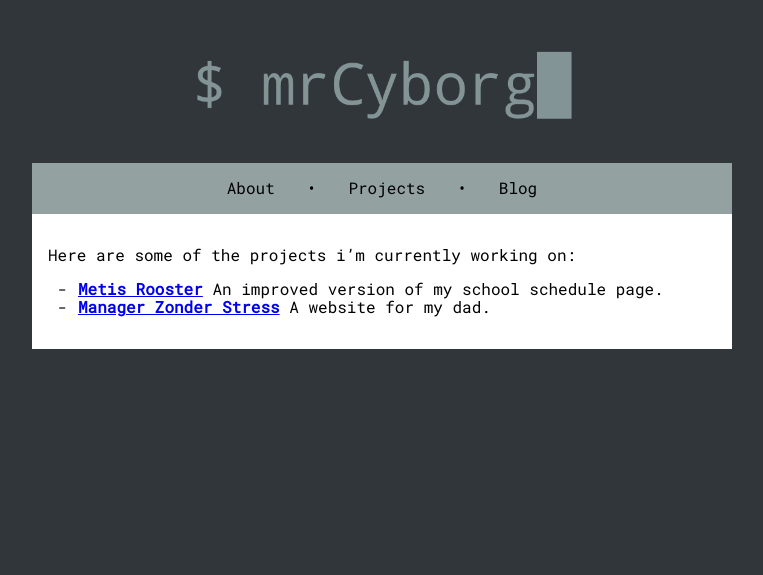
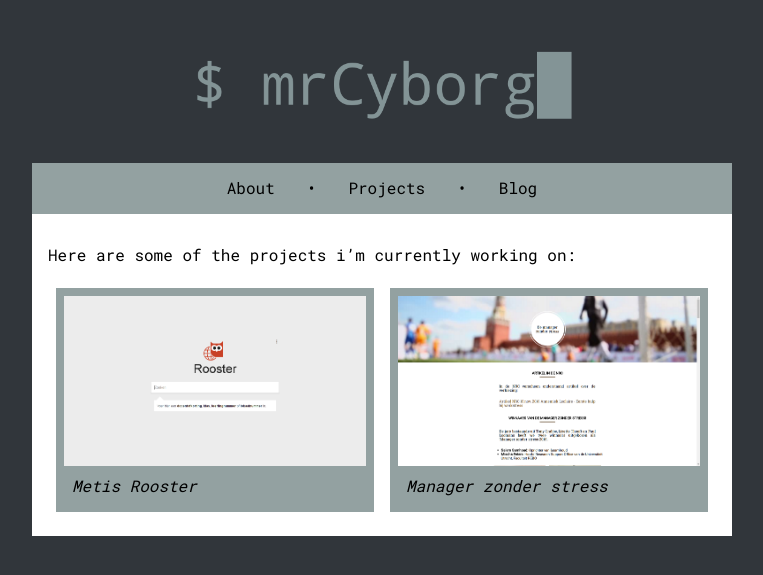
Before and after one commit to vcastilh/translation-noahMakefile, a Jekyll site: the page built from projects.md, in a window 1280 px wide. Shown: the top 575 px of the page, without its empty margins (258-1021 px from the left). Built offline with Jekyll 4.4.1, drawn with Linux system fonts in a browser that asks for light colours.

Commit message:
improved projects page

```diff
--- a/projects.md
+++ b/projects.md
@@ -3,5 +3,13 @@ layout: layout
 ---
 Here are some of the projects i'm currently working on:
 
-- **[Metis Rooster](http://rooster.hetmml.nl/)** An improved version of my school schedule page.
-- **[Manager Zonder Stress](http://managerzonderstress.nl/)** A website for my dad.
+<div class="projects">
+  <a class="project" href="http://rooster.hetmml.nl" target="_black" rel="noopener">
+    <img src="/assets/projects/rooster.hetmml.nl.png" alt="rooster.hetmml.nl homepage">
+    <header>Metis Rooster</header>
+  </a>
+  <a class="project" href="http://managerzonderstress.nl" target="_black" rel="noopener">
+    <img src="/assets/projects/managerzonderstress.nl.png" alt="managerzonderstress.nl homepage">
+    <header>Manager zonder stress</header>
+  </a>
+</div>
--- a/style/main.scss
+++ b/style/main.scss
@@ -2,6 +2,10 @@
 ---
 
 @import 'normalize';
+
+* {
+  box-sizing: border-box;
+}
 
 body {
   background-color: #31363b;
@@ -97,3 +101,35 @@ main ul {
     }
   }
 }
+
+.projects {
+  display: flex;
+
+  .project {
+    padding: 8px;
+    color: black;
+    text-decoration: none;
+    background-color: #93a1a1;
+    margin: 8px;
+    outline: none;
+
+    &:hover, &:focus {
+      background-color: #b8c5c5;
+    }
+
+    img {
+      width: 100%;
+    }
+
+    header {
+      padding: 8px;
+      font-style: italic;
+    }
+  }
+}
+
+@media screen and (max-width: 425px) {
+  .projects {
+    flex-wrap: wrap;
+  }
+}
```
Also changed, not shown: assets/projects/managerzonderstress.nl.png (added), assets/projects/rooster.hetmml.nl.png (added).
